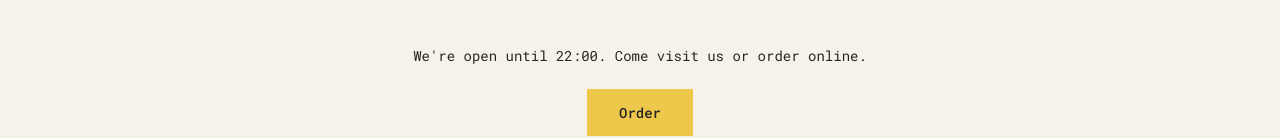
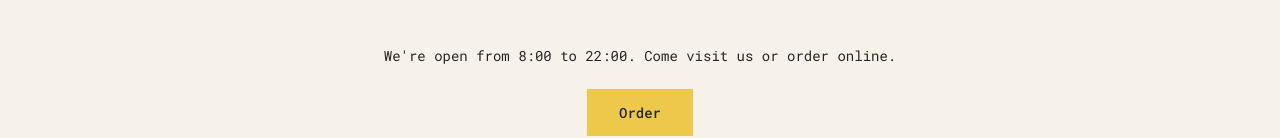
Before and after one commit to AmaduKamara/pizza-menu-app, a React (Create React App) app: page / in a window 1280 px wide. Shown: the part 702-840 px from the top of the page. Built offline with nearby package versions, Linux system fonts and the light colour scheme.

Commit message:
Update FooterOpen.jsx

```diff
--- a/src/components/FooterOpen.jsx
+++ b/src/components/FooterOpen.jsx
@@ -1,12 +1,15 @@
-import React from 'react'
+import React from "react";
 
-const FooterOpen = ({closeHour}) => {
+const FooterOpen = ({ openHour, closeHour }) => {
   return (
     <div className="order">
-      <p>We're open until {closeHour}:00. Come visit us or order online.</p>
+      <p>
+        We're open from {openHour}:00 to {closeHour}:00. Come visit us or order
+        online.
+      </p>
       <button className="btn">Order</button>
     </div>
   );
-}
+};
 
-export default FooterOpen
+export default FooterOpen;
```
